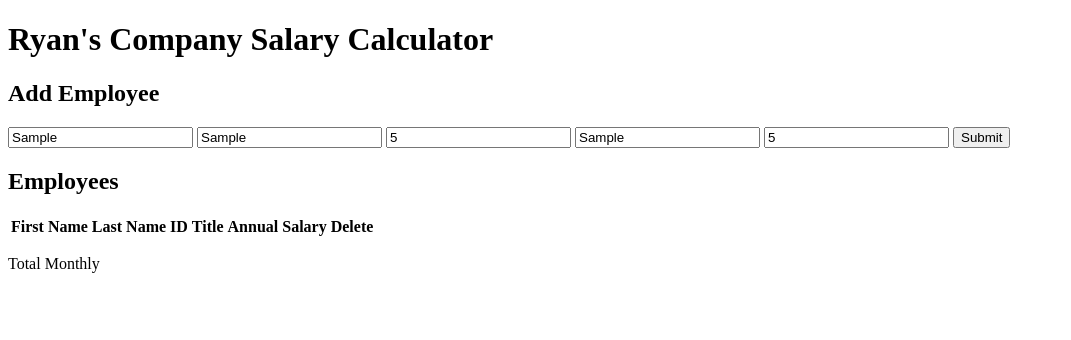
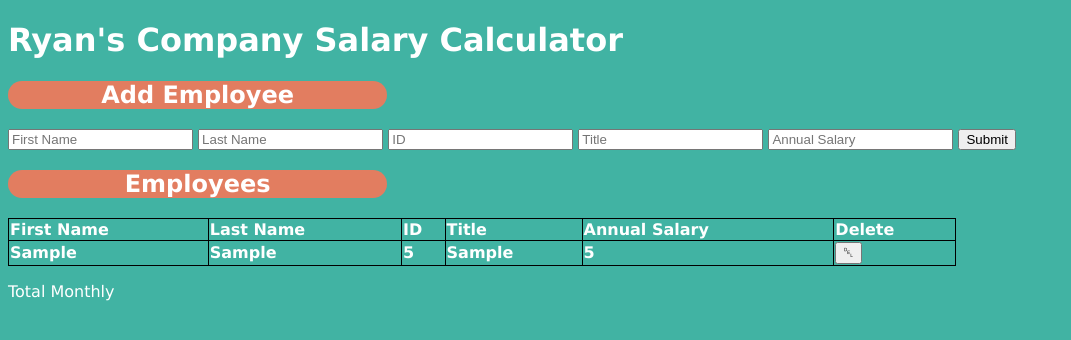
Before and after one commit to RyanKjesboJohnson/weekend-salary-calculator, a website: page index.html in a window 1280 px wide. Both pictures are taken after typing "Sample", "Sample", "5", "Sample", "5" into the empty fields and a click on the button "Submit". Shown: the whole page, without its empty margins (0-1071 px from the left). Drawn offline with Linux system fonts and the light colour scheme.

Commit message:
some css formatting complete

```diff
--- a/index.html
+++ b/index.html
@@ -22,31 +22,31 @@
         placeholder="First Name"
         type="text"
         data-testid="firstNameInput"
-        id="firstName"
+        id="first-Name"
       >
         <input
         placeholder="Last Name"
         type="text"
         data-testid="lastNameInput"
-        id="lastName"
+        id="last-Name"
       >
         <input
         placeholder="ID"
         type="number"
         data-testid="idInput"
-        id="identification"
+        id="identification-input"
       >
         <input
         placeholder="Title"
         type="text"
         data-testid="titleInput"
-        id="title"
+        id="title-input"
       >
         <input
         placeholder="Annual Salary"
         type="number"
         data-testid="annualSalaryInput"
-        id="annualSalary"
+        id="annualSalary-input"
       >
 
         <button data-testid="submitButton">
@@ -57,7 +57,7 @@
     </form>
 
     <section>
-    <h2>Employees</h2>
+    <h2 class="breaksInHeading">Employees</h2>
       <table>
         <thead>
           <tr>
--- a/script.js
+++ b/script.js
@@ -7,7 +7,29 @@ function onReady() {
 function handleSubmit(event){
     event.preventDefault();
     console.log("This worked");
-    let firstName = document.getElementById(firstName);
-    let lastName = document.getElementById(lastName);
-    let
+    let firstName = document.getElementById('first-Name').value;
+    let lastName = document.getElementById('last-Name').value;
+    let identification = document.getElementById('identification-input').value;
+    let title = document.getElementById('title-input').value;
+    let annualSalary = document.getElementById('annualSalary-input').value;
+    console.log("console log of the five data entry fields", firstName, lastName, identification, title, annualSalary); //test accessing the inputs of the five input fields
+    tableBody.innerHTML +=
+    `<tr>
+    <th>${firstName}</th>
+    <th>${lastName}</th>
+    <th>${identification}</th>
+    <th>${title}</th>
+    <th>${annualSalary}</th>
+    <th><button onclick="deleteRecord(event)">␡</button></th>
+  </tr>`
+  document.getElementById('first-Name').value = '';
+  document.getElementById('last-Name').value = '';
+  document.getElementById('identification-input').value = '';
+  document.getElementById('title-input').value = '';
+  document.getElementById('annualSalary-input').value = '';
+
 }
+
+function deleteRecord(event){
+    event.target.parentElement.parentElement.remove();
+}
--- a/style.css
+++ b/style.css
@@ -0,0 +1,24 @@
+/* Page Wide Formatting */
+
+body {
+    background-color: #41B3A3;
+    font-family:Verdana, Geneva, Tahoma, sans-serif;
+    color: white;
+}
+
+h2 {
+    background-color: #E27D60;
+    width: 30%;
+    text-align: center;
+    border-radius: 25px;
+}
+
+/* Table Formatting  */
+table{
+    width: 75%;
+    text-align: left;
+}
+table, th, td {
+    border: 1px solid black;
+    border-collapse: collapse;
+}
```
